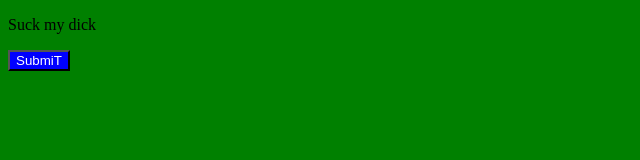
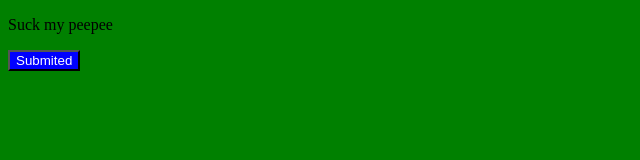
Before and after one commit to Trickst6r/Git_clone, a plain HTML site: page index.html in a window 1280 px wide. Shown: the full height of the page, 0-640 px from the left. Drawn offline with Linux system fonts and the light colour scheme.

Commit message:
Update new  index.html file

```diff
--- a/index.html
+++ b/index.html
@@ -9,7 +9,7 @@
     <link rel="stylesheet" href="index2.css">
 </head>
 <body>
-    <p>Suck my dick</p>
-    <button>SubmiT</button>
+    <p>Suck my peepee</p>
+    <button>Submited</button>
 </body>
 </html>
```
